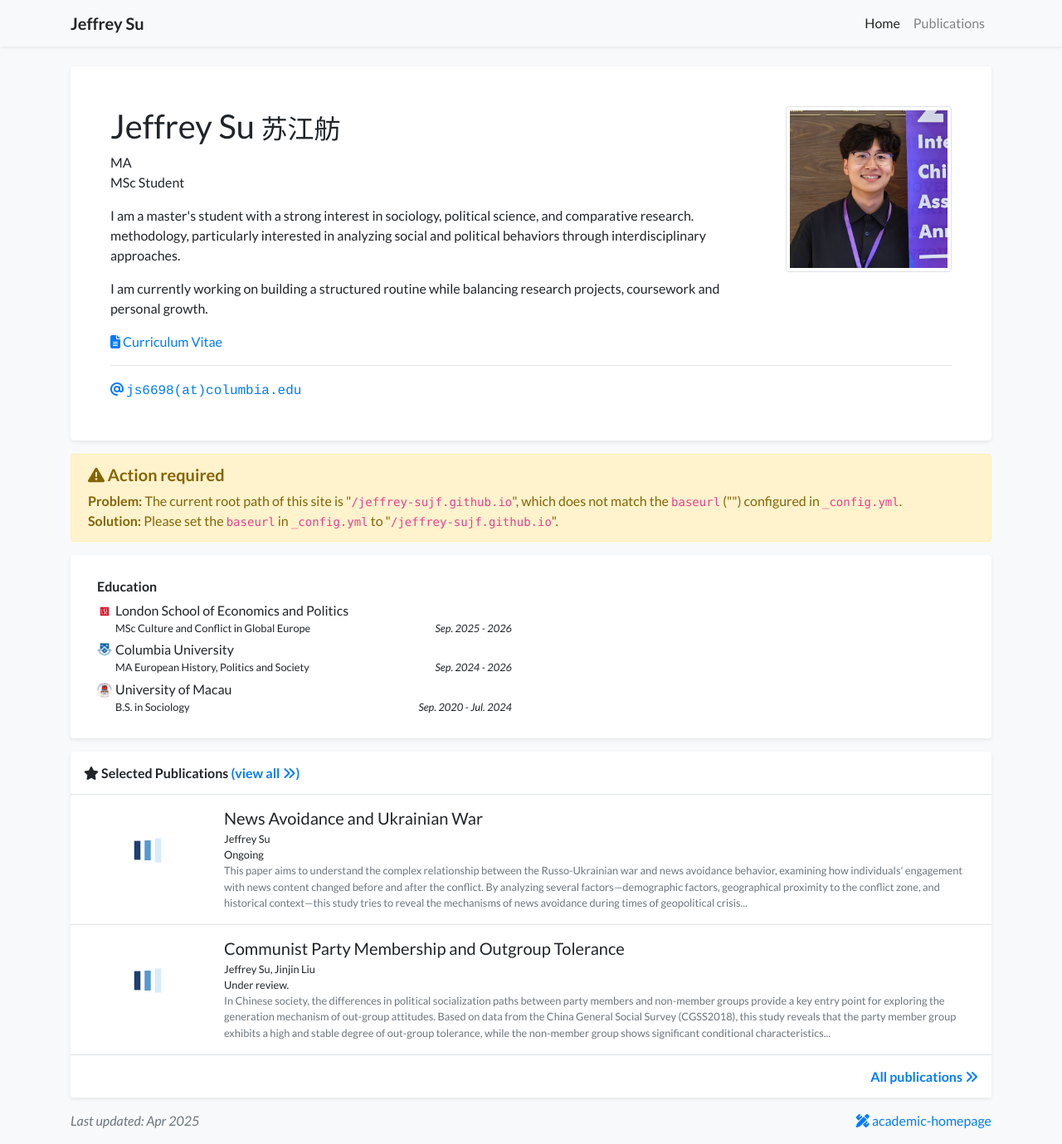
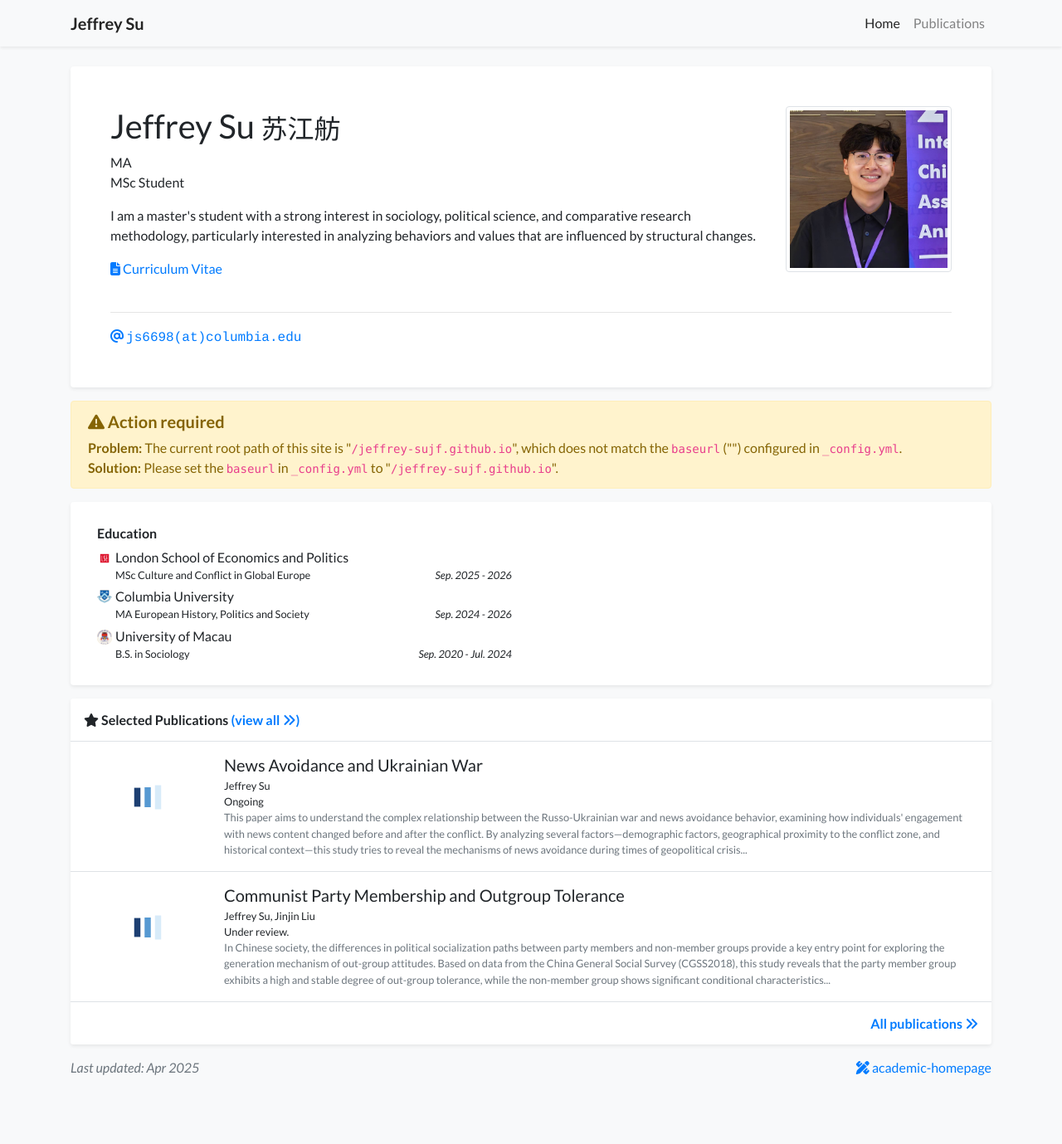
Before and after one commit to jeffrey-sujf/jeffrey-sujf.github.io, a Jekyll site: the page built from index.html, in a window 1280 px wide and 1379 px high. Shown: the whole window at 83% size. Built offline with Jekyll 4.4.1, drawn with Linux system fonts in a browser that asks for light colours; nearby versions of some CDN libraries; a style sheet for code colours, icons or effects is not loaded.

Commit message:
Update profile.yml

```diff
--- a/_data/profile.yml
+++ b/_data/profile.yml
@@ -22,11 +22,10 @@ cv_link: /assets/Jeffrey_resume 4.1.pdf
 short_bio_text_justify: false
 short_bio: >-
   <p>
-    I am a master's student with a strong interest in sociology, political science, and comparative research.
-    methodology, particularly interested in analyzing social and political behaviors through interdisciplinary approaches.
+    I am a master's student with a strong interest in sociology, political science, and comparative research methodology,
+    particularly interested in analyzing behaviors and values that are influenced by structural changes.
   </p>
   <p>
-  I am currently working on building a structured routine while balancing research projects, coursework and personal growth.
   </p>
 # <a href="https://en.wikipedia.org/wiki/Bicolor_cat" target="_blank">bicolor cat</a>
 
```
